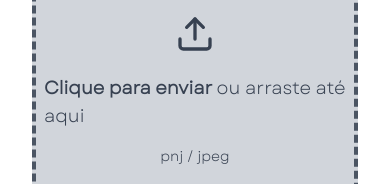
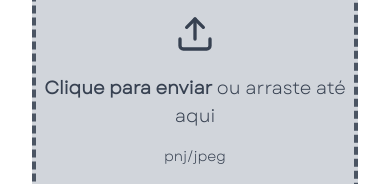
Before and after one commit to luixgabriel/bolha-dev_help-frontend, a Next.js app: page /publish in a window 390 px wide. Shown: the part 505-689 px from the top of the page. Built offline with nearby package versions, Linux system fonts and the light colour scheme.

Commit message:
feat: types for doubt useForm

```diff
--- a/src/app/components/drag-drop-input.tsx
+++ b/src/app/components/drag-drop-input.tsx
@@ -62,11 +62,11 @@ const Input = ({ dropzone }: InputProps) => {
             </p>
           ) : (
             <>
-              <p className="mb-2 text-lg text-gray-700 sm:text-md p-2">
+              <p className="mb-2 text-lg text-gray-700 sm:text-md p-2 text-center">
                 <span className="font-bold ">Clique para enviar</span> ou
                 arraste até aqui
               </p>
-              <p className="text-gray-700 text-sm">pnj / jpeg</p>
+              <p className="text-gray-700 text-sm">pnj/jpeg</p>
             </>
           )}
         </div>
```
